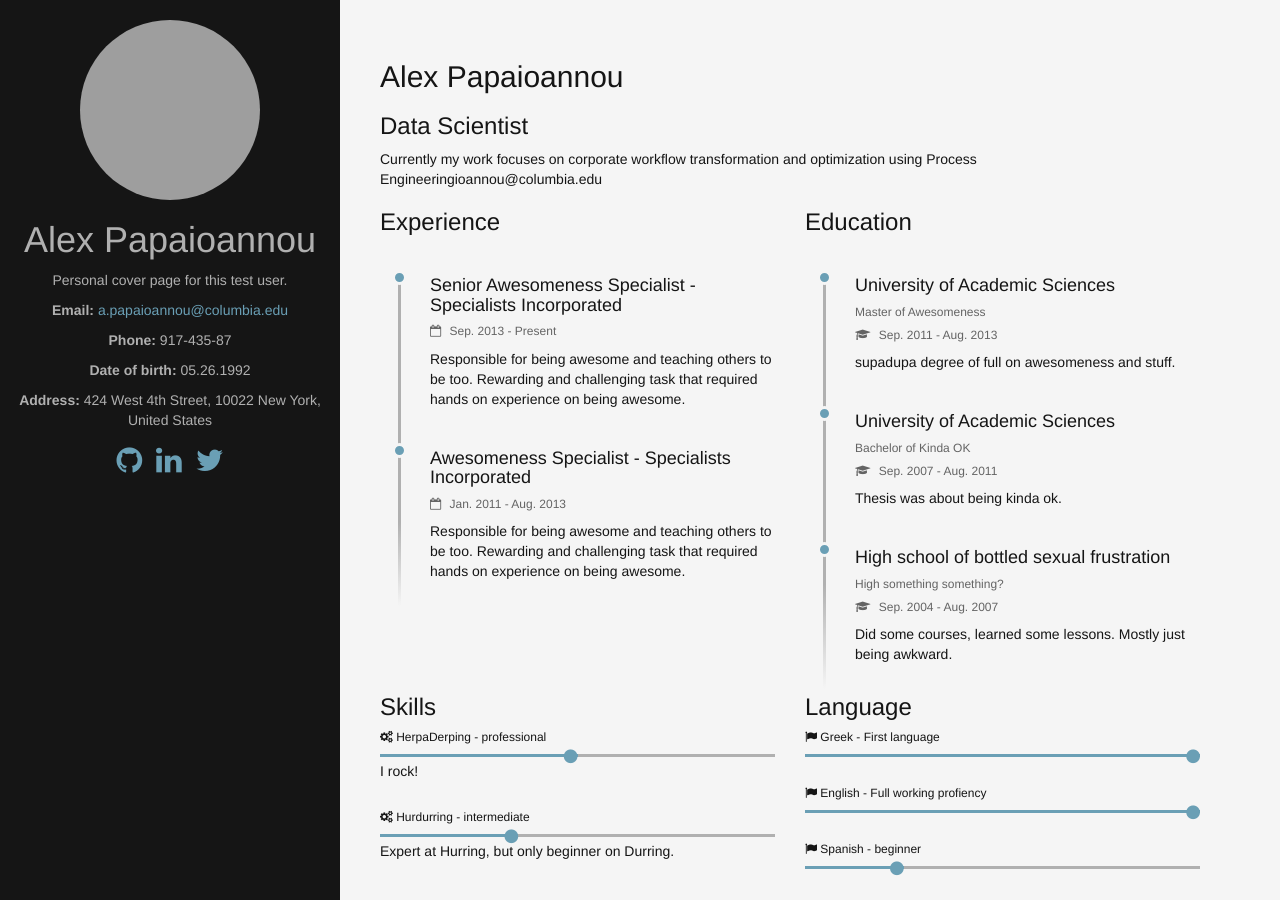
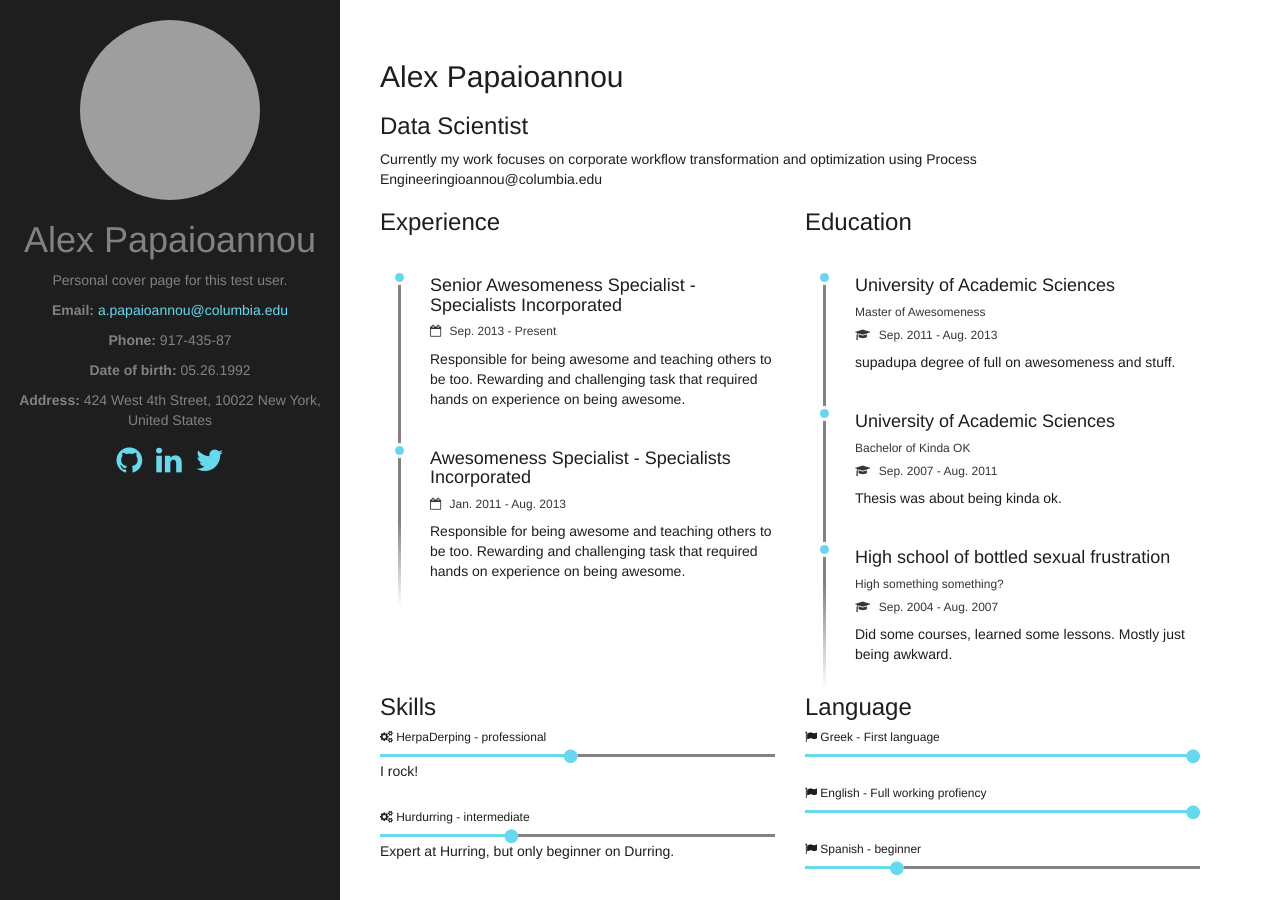
Before and after one commit to alex-papaioannou/home, a Jekyll site: the page built from index.html, in a window 1280 px wide and 900 px high. Built offline with Jekyll 4.4.1, drawn with Linux system fonts in a browser that asks for light colours; nearby versions of some CDN libraries; grey boxes are pictures that could not be loaded.

Commit message:
Update _config.yml

```diff
--- a/_config.yml
+++ b/_config.yml
@@ -25,7 +25,7 @@ abstract: > # Here you should write a brief summary about yourself.
   Currently my work focuses on corporate workflow transformation and optimization using Process Engineeringioannou@columbia.edu
 description: > # Description for site meta, used by search engines.
   Personal cover page for this test user.
-theme: theme-default-blue # Color theme for the site.
+theme: theme-twilight-blue # Color theme for the site.
 
 # Localization
 projects: Personal projects
```
